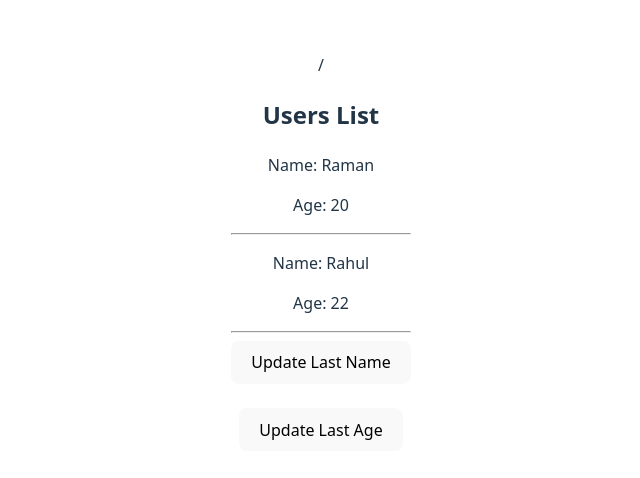
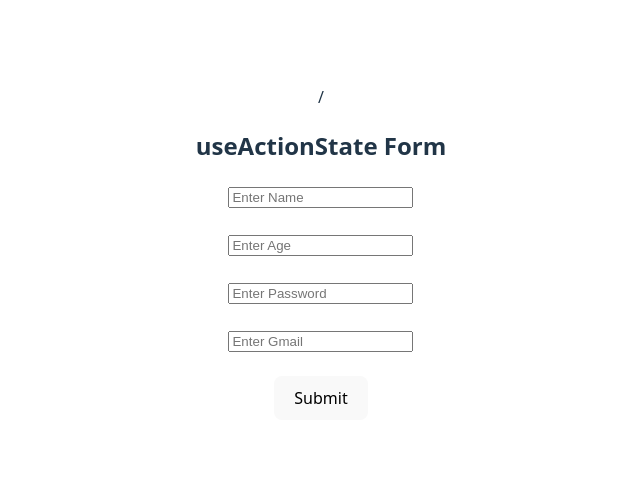
Before and after one commit to Suman0703/React-playground, a React (Vite) app in the folder 22_hooks2/: page / in a window 1280 px wide. Shown: the part 148-626 px from the top of the page, without its empty margins (319-959 px from the left). Built offline with nearby package versions, Linux system fonts and the light colour scheme.

Commit message:
Implemented form using useActionState with name, age, password, and gmail fields

```diff
--- a/22_hooks2/src/App.jsx
+++ b/22_hooks2/src/App.jsx
@@ -6,6 +6,7 @@ import Transition from './UseTransition';
 import Derived from './DerivedState';
 import Update from './ObjectUpdate';
 import UpdateArray from './UpdateArray';
+import Action from './UseActionState';
 
 
 //useRef HOOK in React
@@ -173,7 +174,8 @@ function App() {
   return (
     <div>
       {/* < Update /> */}/
-      < UpdateArray />
+      {/* < UpdateArray /> */}
+      <Action />
     </div>
   );
 }
--- /dev/null
+++ b/22_hooks2/src/UseActionState.jsx
@@ -0,0 +1,51 @@
+import { useActionState } from "react";
+
+function Action() {
+
+  async function handleForm(prevState, formData) {
+    await new Promise(res => setTimeout(res, 2000));
+
+    const name = formData.get("name");
+    const age = formData.get("age");
+    const password = formData.get("password");
+    const gmail = formData.get("gmail");
+
+    console.log({ name, age, password, gmail });
+
+    return { success: true };
+  }
+
+  const [state, formAction, pending] = useActionState(handleForm, {
+    success: false
+  });
+
+  return (
+    <div>
+      <h2>useActionState Form</h2>
+
+      <form action={formAction}>
+
+        <input type="text" name="name" placeholder="Enter Name" />
+        <br /><br />
+
+        <input type="number" name="age" placeholder="Enter Age" />
+        <br /><br />
+
+        <input type="password" name="password" placeholder="Enter Password" />
+        <br /><br />
+
+        <input type="email" name="gmail" placeholder="Enter Gmail" />
+        <br /><br />
+
+        <button type="submit" disabled={pending}>
+          {pending ? "Submitting..." : "Submit"}
+        </button>
+
+      </form>
+
+      {state.success && <p>Form Submitted Successfully ✅</p>}
+    </div>
+  );
+}
+
+export default Action;
```
